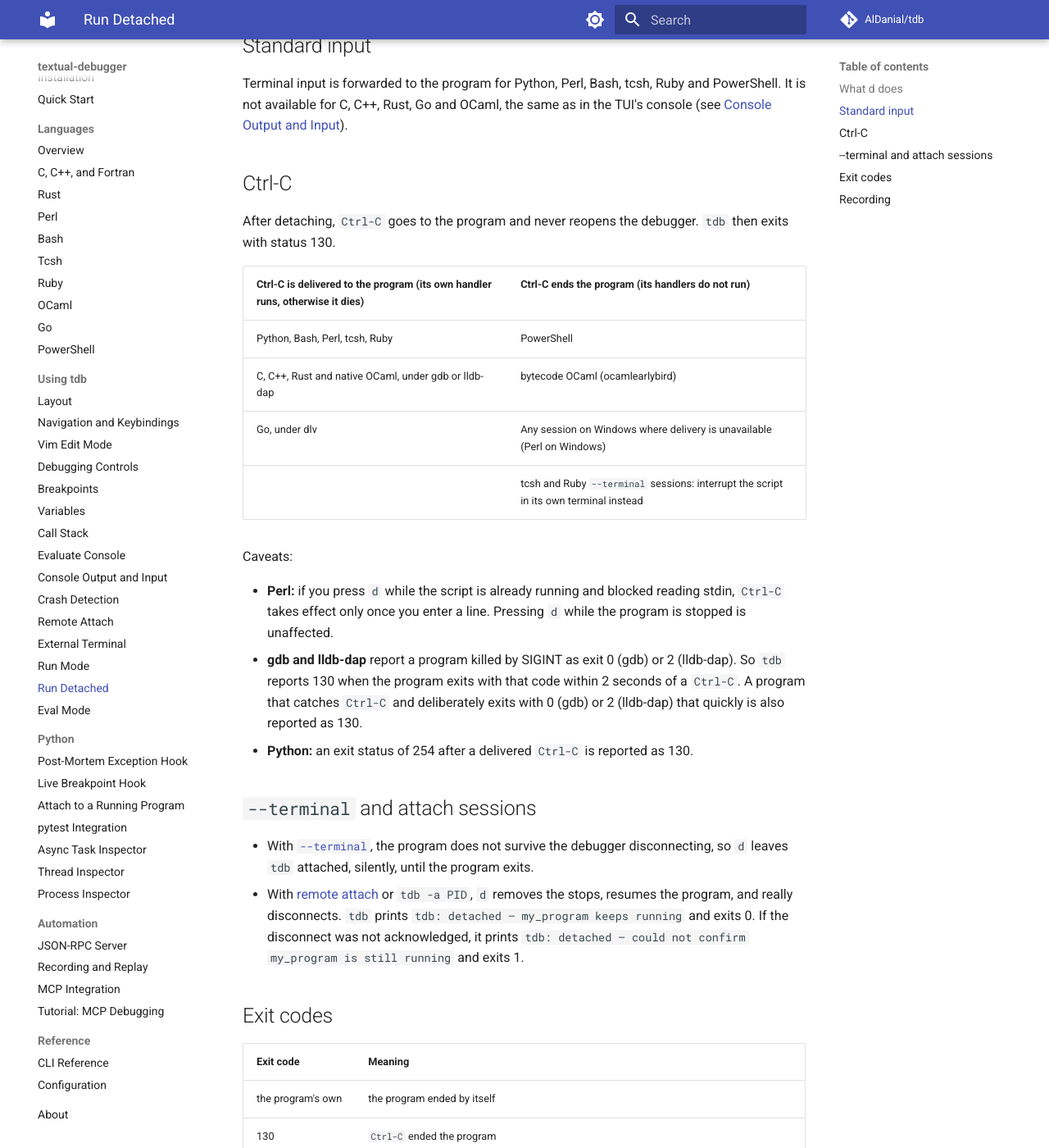
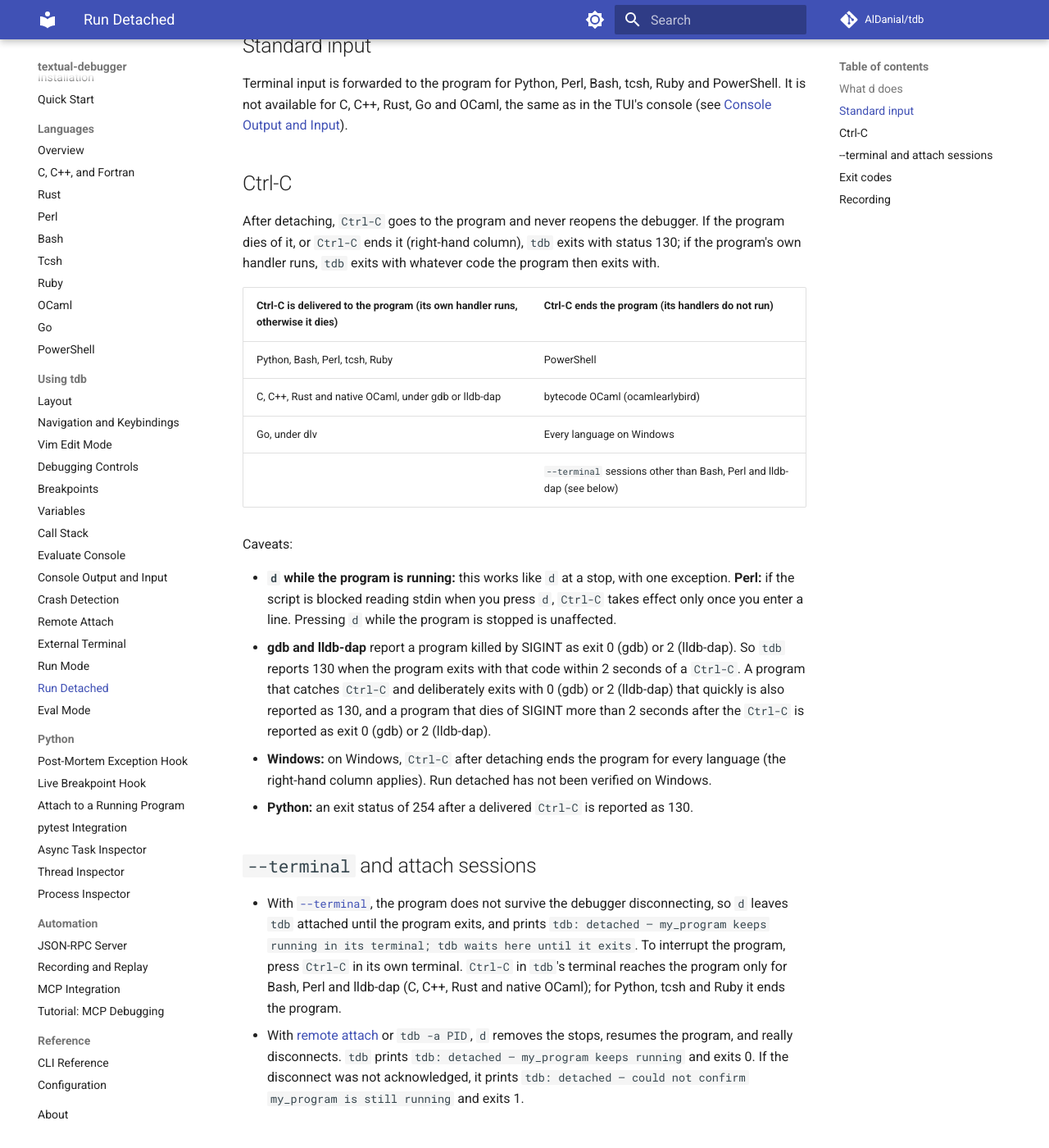
Before and after one commit to AlDanial/tdb, an MkDocs documentation site: the page built from docs/using/run-detached.md, in a window 1280 px wide and 1400 px high, scrolled down 1016 px. Shown: the whole window at 82% size. Built offline with MkDocs 1.6.1 and Material for MkDocs 9.7.7, drawn with Linux system fonts in a browser that asks for light colours; comment, search, counter and statistics services are not loaded.

Commit message:
docs: run detached — Ctrl-C exit status, --terminal rule, gdb/lldb late SIGINT, Windows
- Ctrl-C: tdb exits 130 only when Ctrl-C ends the program; a program
  handler's exit code is kept.
- --terminal: quote the new notice; interrupt the program in its own
  terminal; Ctrl-C in tdb's terminal reaches it only for Bash, Perl and
  lldb-dap (verified), and ends it for Python, tcsh and Ruby.
- `d` while running: only the Perl blocked-in-<STDIN> caveat remains.
- A SIGINT death more than 2 s after Ctrl-C is reported as 0 / 2.
- Windows: Ctrl-C ends the program for every language; unverified.

Co-Authored-By: Claude Opus 5.5 <noreply@anthropic.com>
Claude-Session: https://claude.ai/code/session_01MK66g957Vd2U1Y2RtKXRXp

```diff
--- a/docs/using/run-detached.md
+++ b/docs/using/run-detached.md
@@ -48,33 +48,45 @@ the same as in the TUI's console (see [Console Output and Input](console.md)).
 ## Ctrl-C
 
 After detaching, `Ctrl-C` goes to the program and never reopens the
-debugger. `tdb` then exits with status 130.
+debugger. If the program dies of it, or `Ctrl-C` ends it (right-hand
+column), `tdb` exits with status 130; if the program's own handler runs,
+`tdb` exits with whatever code the program then exits with.
 
 | Ctrl-C is delivered to the program (its own handler runs, otherwise it dies) | Ctrl-C ends the program (its handlers do not run) |
 |---|---|
 | Python, Bash, Perl, tcsh, Ruby | PowerShell |
 | C, C++, Rust and native OCaml, under gdb or lldb-dap | bytecode OCaml (ocamlearlybird) |
-| Go, under dlv | Any session on Windows where delivery is unavailable (Perl on Windows) |
-| | tcsh and Ruby `--terminal` sessions: interrupt the script in its own terminal instead |
+| Go, under dlv | Every language on Windows |
+| | `--terminal` sessions other than Bash, Perl and lldb-dap (see below) |
 
 Caveats:
 
-- **Perl:** if you press `d` while the script is already running and blocked
-  reading stdin, `Ctrl-C` takes effect only once you enter a line. Pressing
-  `d` while the program is stopped is unaffected.
+- **`d` while the program is running:** this works like `d` at a stop,
+  with one exception. **Perl:** if the script is blocked reading stdin
+  when you press `d`, `Ctrl-C` takes effect only once you enter a line.
+  Pressing `d` while the program is stopped is unaffected.
 - **gdb and lldb-dap** report a program killed by SIGINT as exit 0 (gdb) or
   2 (lldb-dap). So `tdb` reports 130 when the program exits with that code
   within 2 seconds of a `Ctrl-C`. A program that catches `Ctrl-C` and
   deliberately exits with 0 (gdb) or 2 (lldb-dap) that quickly is also
-  reported as 130.
+  reported as 130, and a program that dies of SIGINT more than 2 seconds
+  after the `Ctrl-C` is reported as exit 0 (gdb) or 2 (lldb-dap).
+- **Windows:** on Windows, `Ctrl-C` after detaching ends the program for
+  every language (the right-hand column applies). Run detached has not
+  been verified on Windows.
 - **Python:** an exit status of 254 after a delivered `Ctrl-C` is reported
   as 130.
 
 ## `--terminal` and attach sessions
 
 - With [`--terminal`](external-terminal.md), the program does not survive the
-  debugger disconnecting, so `d` leaves `tdb` attached, silently, until the
-  program exits.
+  debugger disconnecting, so `d` leaves `tdb` attached until the program
+  exits, and prints
+  `tdb: detached — my_program keeps running in its terminal; tdb waits here until it exits`.
+  To interrupt the program, press `Ctrl-C` in its own terminal. `Ctrl-C`
+  in `tdb`'s terminal reaches the program only for Bash, Perl and
+  lldb-dap (C, C++, Rust and native OCaml); for Python, tcsh and Ruby it
+  ends the program.
 - With [remote attach](remote-attach.md) or `tdb -a PID`, `d` removes the
   stops, resumes the program, and really disconnects. `tdb` prints
   `tdb: detached — my_program keeps running` and exits 0. If the disconnect
```
